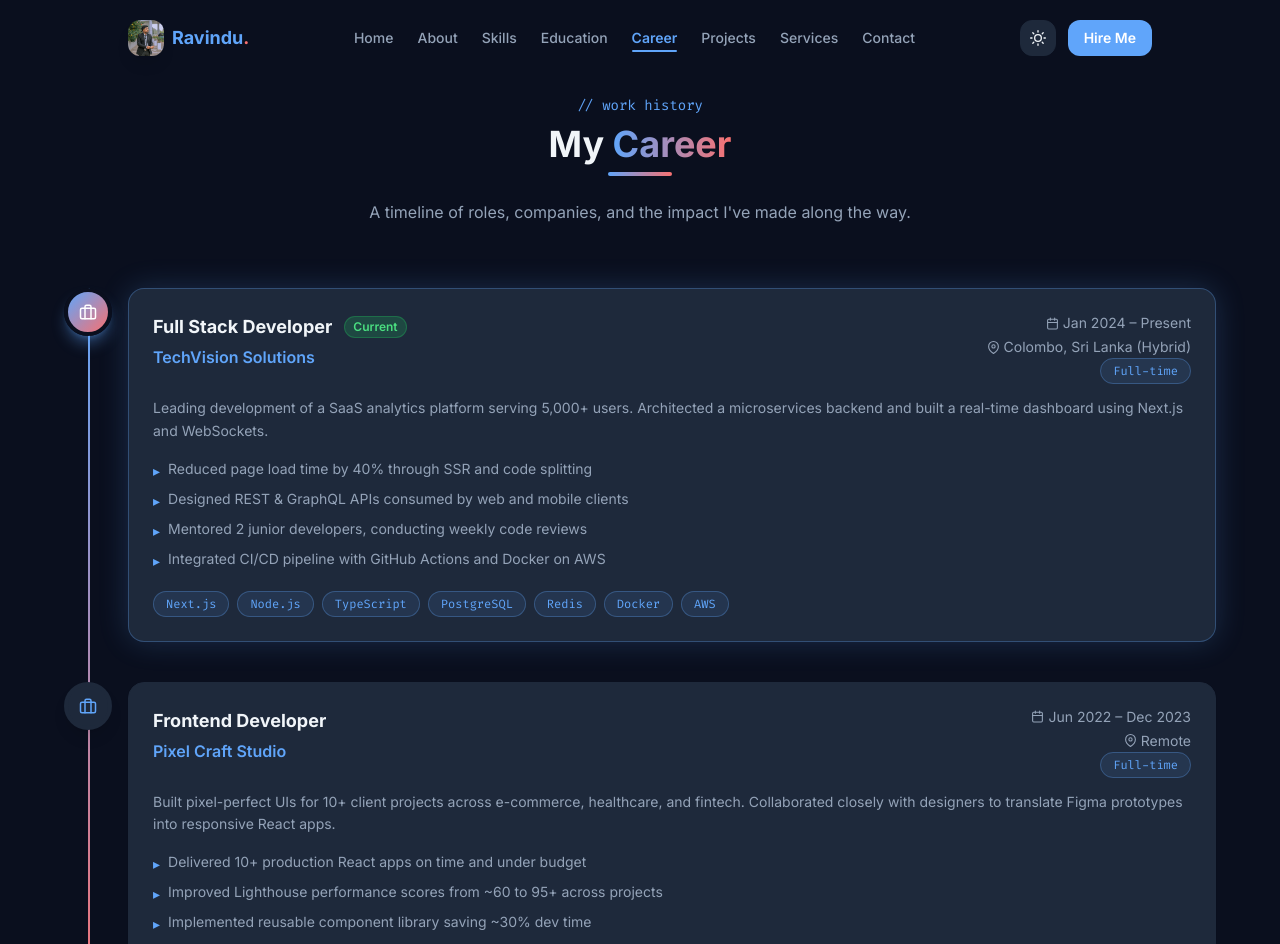
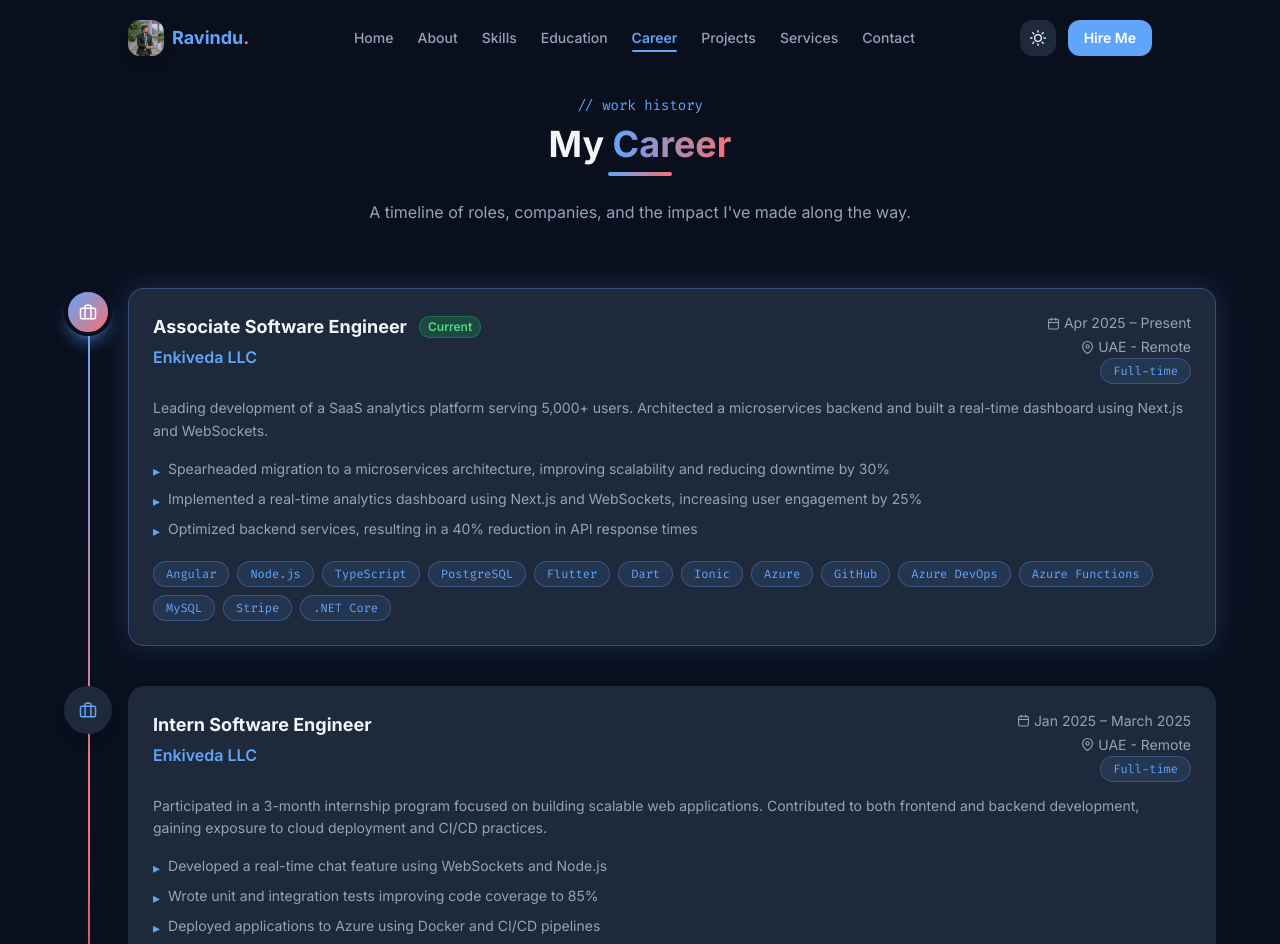
Before and after one commit to Ravinduvinoj/portfolio, a Next.js app: page /career in a window 1280 px wide. Shown: the top 944 px of the page. Built offline with nearby package versions, Linux system fonts and the light colour scheme.

Commit message:
feat: update career experiences with new roles, descriptions, and achievements

```diff
--- a/app/career/page.tsx
+++ b/app/career/page.tsx
@@ -4,38 +4,20 @@ import { FiBriefcase, FiCalendar, FiMapPin, FiExternalLink } from "react-icons/f
 
 const experiences = [
   {
-    role: "Full Stack Developer",
-    company: "TechVision Solutions",
-    location: "Colombo, Sri Lanka (Hybrid)",
-    period: "Jan 2024 – Present",
+    role: "Associate Software Engineer",
+    company: "Enkiveda LLC",
+    location: "UAE - Remote",
+    period: "Apr 2025 – Present",
     type: "Full-time",
     current: true,
     description:
       "Leading development of a SaaS analytics platform serving 5,000+ users. Architected a microservices backend and built a real-time dashboard using Next.js and WebSockets.",
     achievements: [
-      "Reduced page load time by 40% through SSR and code splitting",
-      "Designed REST & GraphQL APIs consumed by web and mobile clients",
-      "Mentored 2 junior developers, conducting weekly code reviews",
-      "Integrated CI/CD pipeline with GitHub Actions and Docker on AWS",
+      "Spearheaded migration to a microservices architecture, improving scalability and reducing downtime by 30%",
+      "Implemented a real-time analytics dashboard using Next.js and WebSockets, increasing user engagement by 25%",
+      "Optimized backend services, resulting in a 40% reduction in API response times",
     ],
-    stack: ["Next.js", "Node.js", "TypeScript", "PostgreSQL", "Redis", "Docker", "AWS"],
-  },
-  {
-    role: "Frontend Developer",
-    company: "Pixel Craft Studio",
-    location: "Remote",
-    period: "Jun 2022 – Dec 2023",
-    type: "Full-time",
-    current: false,
-    description:
-      "Built pixel-perfect UIs for 10+ client projects across e-commerce, healthcare, and fintech. Collaborated closely with designers to translate Figma prototypes into responsive React apps.",
-    achievements: [
-      "Delivered 10+ production React apps on time and under budget",
-      "Improved Lighthouse performance scores from ~60 to 95+ across projects",
-      "Implemented reusable component library saving ~30% dev time",
-      "Led migration from Create React App to Next.js for 3 projects",
-    ],
-    stack: ["React", "TypeScript", "Tailwind CSS", "Redux", "Figma", "Jest"],
+    stack: ["Angular", "Node.js", "TypeScript", "PostgreSQL", "Flutter", "Dart", "Ionic", "Azure", "GitHub", "Azure DevOps", "Azure Functions", "MySQL", "Stripe", ".NET Core"],
   },
   {
     role: "Intern Software Engineer",
@@ -45,11 +27,11 @@ const experiences = [
     type: "Full-time",
     current: false,
     description:
-      "Started my professional career building WordPress and React websites for local businesses. Gained hands-on experience with full project lifecycle from requirements to deployment.",
+      "Participated in a 3-month internship program focused on building scalable web applications. Contributed to both frontend and backend development, gaining exposure to cloud deployment and CI/CD practices.",
     achievements: [
-      "Built 5 client websites using React and custom WordPress themes",
-      "Learned Git workflows, agile sprints, and client communication",
-      "Implemented SEO best practices boosting client search rankings",
+      "Developed a real-time chat feature using WebSockets and Node.js",
+      "Wrote unit and integration tests improving code coverage to 85%",
+      "Deployed applications to Azure using Docker and CI/CD pipelines",
     ],
     stack: ["Angular", "Sonarcube", "Docker", "RabitMQ", "Flutter", "Azure"],
   },
```
